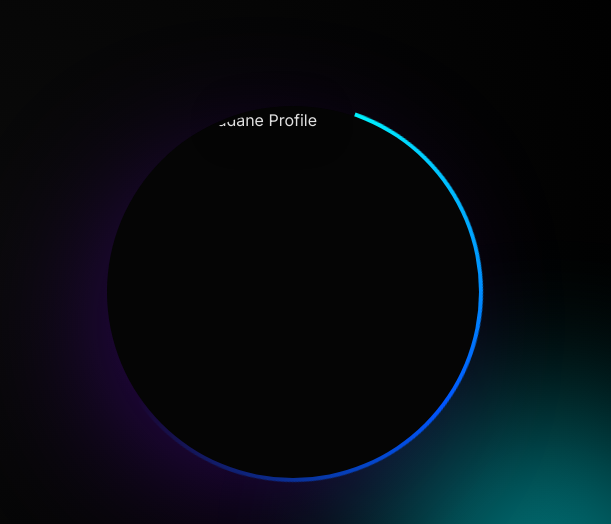
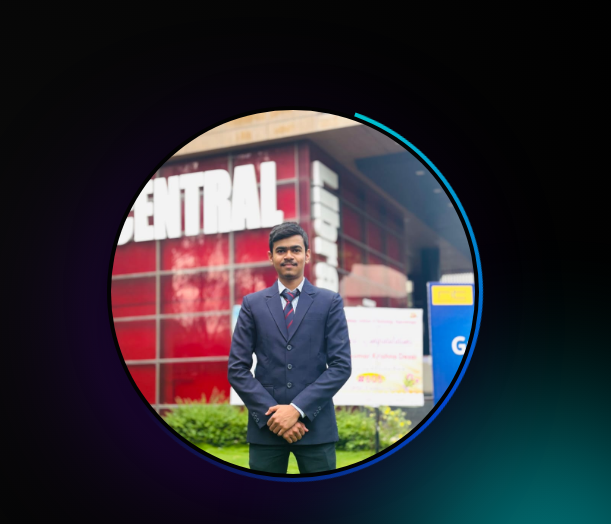
Before and after one commit to shubhTech7/portfolio, a plain HTML site: page index.html in a window 1280 px wide. Shown: the part 156-680 px from the top of the page, 669-1280 px from the left. Drawn offline with nearby package versions, Linux system fonts and the light colour scheme.

Commit message:
updated portfolio

```diff
--- a/index.html
+++ b/index.html
@@ -57,7 +57,7 @@
 
         <div class="home-img reveal from-right">
             <div class="img-box">
-                <img src="profile.jpeg" alt="Shubham Madane Profile">
+                <img src="profilep.jpeg" alt="Shubham Madane Profile">
             </div>
         </div>
     </section>
```
